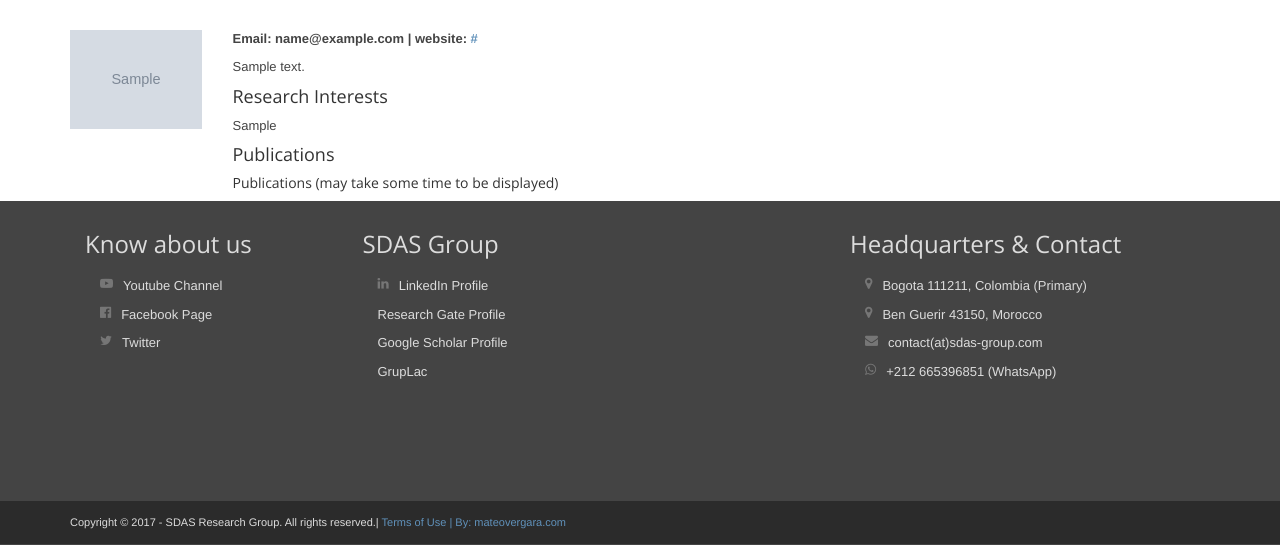
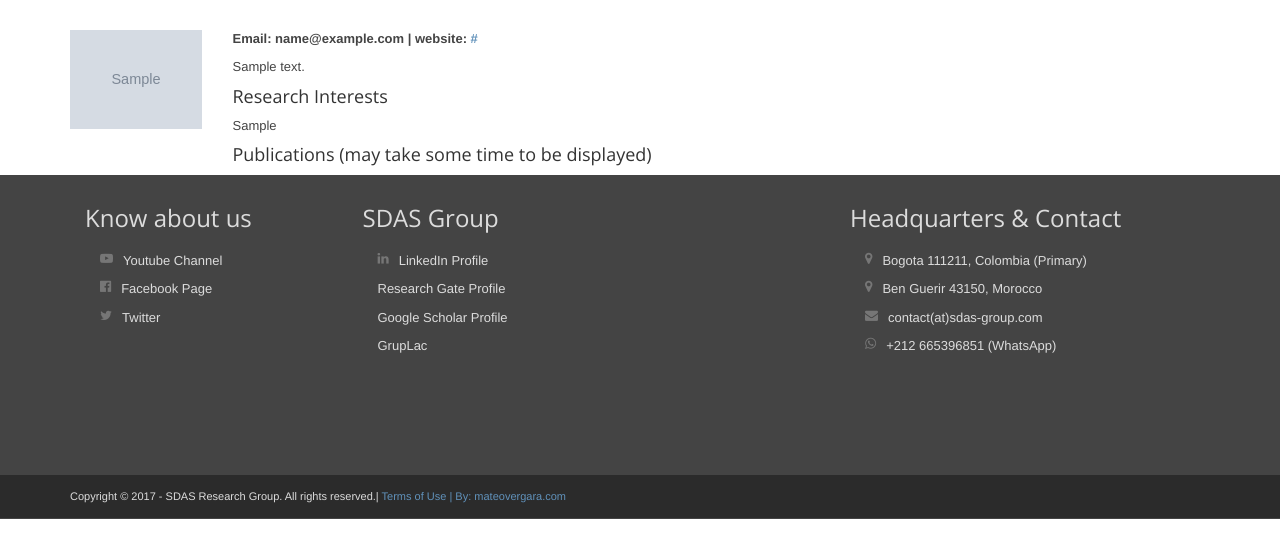
Before and after one commit to sdas-group/sdasgroup_app, a Django app: template app/service/app/templates/single-member.html in a window 1280 px wide. Shown: the part 309-854 px from the top of the page. After the commit the page ends 828 px from the top, so only its background shows below. Run offline with Django 3.2, Linux system fonts and the light colour scheme; tables that the repository leaves empty hold one stand-in row (values such as "Sample post"); the template is opened without the code that fills it: values that come from a table or form of the project are taken from there, most other values are stand-ins (such as "Sample title", 1, 10 or a date in 2020); grey boxes marked "Sample" are stand-in pictures; parts of the project's set-up code (start-up, migrations or seed data) failed here and were passed over; some libraries are stand-ins or nearby versions.

Commit message:
Xiomara and Miguel changed profile

```diff
--- a/app/service/app/templates/members_external.html
+++ b/app/service/app/templates/members_external.html
@@ -53,7 +53,7 @@
                                     <img src="{{ member.photo.url }}" style="width: 90px; height: 100px;" class="img-responsive" alt=""/>
                                 </figure>
                                 <div class="details col-md-10 col-sm-9 col-xs-8">
-                                    <h3 class="title"><a target="_blank" href="https://scholar.google.com/citations?user=tiN96JEAAAAJ&hl=en">{{ member.full_name }}</a></h3>
+                                    <h3 class="title"><a href="{% url 'single_member' member.slug %}">{{ member.full_name }}</a></h3>
                                     <h5 class="title">Email: {{ member.email }} |  External Collaborator</h5>
                                 </div>
                                 <div class="row page-row">
--- a/app/service/app/templates/single-member.html
+++ b/app/service/app/templates/single-member.html
@@ -58,7 +58,7 @@
                                     {% endifequal %}
 
                                     {% ifequal single_member.type_member 120 %}
-                                        <h4 class="title">Collaborator Researcher</h4>
+                                        <h4 class="title">External Collaborator</h4>
                                     {% endifequal %}
 
                                     {% ifequal single_member.type_member 130 %}
@@ -103,266 +103,222 @@
                                     <p style="text-align: justify; alignment-adjust: auto"><span style="text-align: left;">{{ single_member.research_interest }}</p>
 
                                     {% ifequal single_member.id 80 %}
-                                    <h4 class="title">Publications</h4>
-                                    <h5>Publications (may take some time to be displayed)</h5>
+                                    <h4 class="title">Publications (may take some time to be displayed)</h4>
                                     <script src="https://bibbase.org/show?bib=https%3A%2F%2Fwww.diegopeluffo.com%2Fsdas_group_bib_80.bib&jsonp=1"></script>
                                     {% endifequal %}
 
                                     {% ifequal single_member.id 1 %}
-                                    <h4 class="title">Publications</h4>
-                                    <h5>Publications (may take some time to be displayed)</h5>
+                                    <h4 class="title">Publications (may take some time to be displayed)</h4>
                                     <script src="https://bibbase.org/service/mendeley/aba9653c-d139-3f95-aad8-969c487ed2f3/group/b9022d50-068c-31b4-9174-ebfaaf9ee57b?jsonp=1"></script>
                                     {% endifequal %}
 
                                     {% ifequal single_member.id 40 %}
-                                    <h4 class="title">Publications</h4>
-                                    <h5>Publications (may take some time to be displayed)</h5>
+                                    <h4 class="title">Publications (may take some time to be displayed)</h4>
                                     <script src="https://bibbase.org/service/mendeley/e5f1b339-ec56-313b-b123-fd0a1c527f0d?jsonp=1"></script>
                                     {% endifequal %}
 
                                     {% ifequal single_member.id 15 %}
-                                    <h4 class="title">Publications</h4>
-                                    <h5>Publications (may take some time to be displayed)</h5>
+                                    <h4 class="title">Publications (may take some time to be displayed)</h4>
                                     <script src="https://bibbase.org/service/mendeley/f4bee9c8-c485-33cf-b9d4-7424ce07c46d?jsonp=1"></script>
                                     {% endifequal %}
 
                                     {% ifequal single_member.id 2 %}
-                                    <h4 class="title">Publications</h4>
-                                    <h5>Publications (may take some time to be displayed)</h5>
+                                    <h4 class="title">Publications (may take some time to be displayed)</h4>
                                     <script src="https://bibbase.org/service/mendeley/17f86f46-e4c7-3593-b10d-91df3c368d3c?jsonp=1"></script>
                                     {% endifequal %}
 
                                     {% ifequal single_member.id 30 %}
-                                    <h4 class="title">Publications</h4>
-                                    <h5>Publications (may take some time to be displayed)</h5>
+                                    <h4 class="title">Publications (may take some time to be displayed)</h4>
                                     <script src="https://bibbase.org/show?bib=https://dblp.org/pid/238/0929.bib&jsonp=1"></script>
                                     {% endifequal %}
 
                                     {% ifequal single_member.id 31 %}
-                                    <h4 class="title">Publications</h4>
-                                    <h5>Publications (may take some time to be displayed)</h5>
+                                    <h4 class="title">Publications (may take some time to be displayed)</h4>
                                     <script src="https://bibbase.org/service/mendeley/967c9de0-8d3c-3991-bbe2-1cf187e121df?jsonp=1"></script>
                                     {% endifequal %}
 
                                     {% ifequal single_member.id 22 %}
-                                    <h4 class="title">Publications</h4>
-                                    <h5>Publications (may take some time to be displayed)</h5>
+                                    <h4 class="title">Publications (may take some time to be displayed)</h4>
                                     <script src="https://bibbase.org/service/mendeley/333dc3ab-20ce-3188-9e6f-93c572fadeda?jsonp=1"></script>
                                     {% endifequal %}
 
                                     {% ifequal single_member.id 14 %}
-                                    <h4 class="title">Publications</h4>
-                                    <h5>Publications (may take some time to be displayed)</h5>
+                                    <h4 class="title">Publications (may take some time to be displayed)</h4>
                                     <script src="https://bibbase.org/service/mendeley/dcbddeb4-43a7-32ca-8726-8f47f33c5362?jsonp=1"></script>
                                     {% endifequal %}
 
                                     {% ifequal single_member.id 74 %}
-                                    <h4 class="title">Publications</h4>
-                                    <h5>Publications (may take some time to be displayed)</h5>
+                                    <h4 class="title">Publications (may take some time to be displayed)</h4>
                                     <script src="https://bibbase.org/service/mendeley/db6e6aab-fd37-3eb4-a783-8d5b130a8825?jsonp=1"></script>
                                     {% endifequal %}
 
                                     {% ifequal single_member.id 82 %}
-                                    <h4 class="title">Publications</h4>
-                                    <h5>Publications (may take some time to be displayed)</h5>
+                                    <h4 class="title">Publications (may take some time to be displayed)</h4>
                                     <script src="https://bibbase.org/show?bib=https://dblp.org/pid/278/0078.bib&jsonp=1"></script>
                                     {% endifequal %}
 
                                     {% ifequal single_member.id 85 %}
-                                    <h4 class="title">Publications</h4>
-                                    <h5>Publications (may take some time to be displayed)</h5>
+                                    <h4 class="title">Publications (may take some time to be displayed)</h4>
                                     <script src="https://bibbase.org/show?bib=https://dblp.org/pid/301/6684.bib&jsonp=1"></script>
                                     {% endifequal %}
 
                                     {% ifequal single_member.id 17 %}
-                                    <h4 class="title">Publications</h4>
-                                    <h5>Publications (may take some time to be displayed)</h5>
+                                    <h4 class="title">Publications (may take some time to be displayed)</h4>
                                     <script src="https://bibbase.org/show?bib=https://dblp.org/pid/217/7819.bib&json=1&jsonp=1"></script>
                                     {% endifequal %}
 
                                     {% ifequal single_member.id 81 %}
-                                    <h4 class="title">Publications</h4>
-                                    <h5>Publications (may take some time to be displayed)</h5>
+                                    <h4 class="title">Publications (may take some time to be displayed)</h4>
                                     <script src="https://bibbase.org/show?bib=https://dblp.org/pid/04/4922.bib&jsonp=1"></script>
                                     {% endifequal %}
 
                                     {% ifequal single_member.id 27 %}
-                                    <h4 class="title">Publications</h4>
-                                    <h5>Publications (may take some time to be displayed)</h5>
+                                    <h4 class="title">Publications (may take some time to be displayed)</h4>
                                     <script src="https://bibbase.org/show?bib=https://dblp.org/pid/201/2045.bib&jsonp=1"></script>
                                     {% endifequal %}
 
                                     {% ifequal single_member.id 7 %}
-                                    <h4 class="title">Publications</h4>
-                                    <h5>Publications (may take some time to be displayed)</h5>
+                                    <h4 class="title">Publications (may take some time to be displayed)</h4>
                                     <script src="https://bibbase.org/show?bib=https://dblp.org/pid/195/0831.bib&jsonp=1"></script>
                                     {% endifequal %}
 
                                     {% ifequal single_member.id 90 %}
-                                    <h4 class="title">Publications</h4>
-                                    <h5>Publications (may take some time to be displayed)</h5>
+                                    <h4 class="title">Publications (may take some time to be displayed)</h4>
                                     <script src="https://bibbase.org/show?bib=https://dblp.org/pid/324/4086.bib&jsonp=1"></script>
                                     {% endifequal %}
 
                                     {% ifequal single_member.id 9 %}
-                                    <h4 class="title">Publications</h4>
-                                    <h5>Publications (may take some time to be displayed)</h5>
+                                    <h4 class="title">Publications (may take some time to be displayed)</h4>
                                     <script src="https://bibbase.org/show?bib=https://dblp.org/pid/180/6201.bib&jsonp=1"></script>
                                     {% endifequal %}
 
                                     {% ifequal single_member.id 6 %}
-                                    <h4 class="title">Publications</h4>
-                                    <h5>Publications (may take some time to be displayed)</h5>
+                                    <h4 class="title">Publications (may take some time to be displayed)</h4>
                                     <script src="https://bibbase.org/show?bib=https://dblp.org/pid/195/0864.bib&jsonp=1"></script>
                                     {% endifequal %}
 
                                     {% ifequal single_member.id 98 %}
-                                    <h4 class="title">Publications</h4>
-                                    <h5>Publications (may take some time to be displayed)</h5>
+                                    <h4 class="title">Publications (may take some time to be displayed)</h4>
                                     <script src="https://bibbase.org/service/mendeley/ab671682-19b4-3dc7-aa8e-f674831dab33?jsonp=1"></script>
                                     {% endifequal %}
 
                                     {% ifequal single_member.id 20 %}
-                                    <h4 class="title">Publications</h4>
-                                    <h5>Publications (may take some time to be displayed)</h5>
+                                    <h4 class="title">Publications (may take some time to be displayed)</h4>
                                     <script src="https://bibbase.org/show?bib=https://dblp.org/pid/227/6163.bib&jsonp=1"></script>
                                     {% endifequal %}
 
                                     {% ifequal single_member.id 23 %}
-                                    <h4 class="title">Publications</h4>
-                                    <h5>Publications (may take some time to be displayed)</h5>
+                                    <h4 class="title">Publications (may take some time to be displayed)</h4>
                                     <script src="https://bibbase.org/show?bib=https://dblp.org/pid/219/9952.bib&jsonp=1"></script>
                                     {% endifequal %}
 
                                     {% ifequal single_member.id 63 %}
-                                    <h4 class="title">Publications</h4>
-                                    <h5>Publications (may take some time to be displayed)</h5>
+                                    <h4 class="title">Publications (may take some time to be displayed)</h4>
                                     <script src="https://bibbase.org/show?bib=https://dblp.org/pid/238/0950.bib&jsonp=1"></script>
                                     {% endifequal %}
 
                                     {% ifequal single_member.id 67 %}
-                                    <h4 class="title">Publications</h4>
-                                    <h5>Publications (may take some time to be displayed)</h5>
+                                    <h4 class="title">Publications (may take some time to be displayed)</h4>
                                     <script src="https://bibbase.org/service/mendeley/4b366377-87c3-3302-b214-7d3d9dbf677f?jsonp=1"></script>
                                     {% endifequal %}
 
                                     {% ifequal single_member.id 68 %}
-                                    <h4 class="title">Publications</h4>
-                                    <h5>Publications (may take some time to be displayed)</h5>
+                                    <h4 class="title">Publications (may take some time to be displayed)</h4>
                                     <script src="https://bibbase.org/service/mendeley/30760c69-3efa-3207-b837-b316a826a3ab?jsonp=1"></script>
                                     {% endifequal %}
 
                                     {% ifequal single_member.id 41 %}
-                                    <h4 class="title">Publications</h4>
-                                    <h5>Publications (may take some time to be displayed)</h5>
+                                    <h4 class="title">Publications (may take some time to be displayed)</h4>
                                     <script src="https://bibbase.org/show?bib=https://dblp.org/pid/227/6178.bib&jsonp=1"></script>
                                     {% endifequal %}
 
                                     {% ifequal single_member.id 79 %}
-                                    <h4 class="title">Publications</h4>
-                                    <h5>Publications (may take some time to be displayed)</h5>
+                                    <h4 class="title">Publications (may take some time to be displayed)</h4>
                                     <script src="https://bibbase.org/show?bib=https://dblp.org/pid/262/6547.bib&jsonp=1"></script>
                                     {% endifequal %}
 
                                     {% ifequal single_member.id 86 %}
-                                    <h4 class="title">Publications</h4>
-                                    <h5>Publications (may take some time to be displayed)</h5>
+                                    <h4 class="title">Publications (may take some time to be displayed)</h4>
                                     <script src="https://bibbase.org/show?bib=https://dblp.org/pid/217/7831.bib&jsonp=1"></script>
                                     {% endifequal %}
 
                                     {% ifequal single_member.id 84 %}
-                                    <h4 class="title">Publications</h4>
-                                    <h5>Publications (may take some time to be displayed)</h5>
+                                    <h4 class="title">Publications (may take some time to be displayed)</h4>
                                     <script src="https://bibbase.org/show?bib=https://dblp.org/pid/277/9577.bib&jsonp=1"></script>
                                     {% endifequal %}
 
                                     {% ifequal single_member.id 5 %}
-                                    <h4 class="title">Publications</h4>
-                                    <h5>Publications (may take some time to be displayed)</h5>
+                                    <h4 class="title">Publications (may take some time to be displayed)</h4>
                                     <script src="https://bibbase.org/show?bib=https://dblp.org/pid/217/7820.bib&jsonp=1"></script>
                                     {% endifequal %}
 
                                     {% ifequal single_member.id 18 %}
-                                    <h4 class="title">Publications</h4>
-                                    <h5>Publications (may take some time to be displayed)</h5>
+                                    <h4 class="title">Publications (may take some time to be displayed)</h4>
                                     <script src="https://bibbase.org/show?bib=https://dblp.org/pid/219/9878.bib&jsonp=1"></script>
                                     {% endifequal %}
 
                                     {% ifequal single_member.id 43 %}
-                                    <h4 class="title">Publications</h4>
-                                    <h5>Publications (may take some time to be displayed)</h5>
+                                    <h4 class="title">Publications (may take some time to be displayed)</h4>
                                     <script src="https://bibbase.org/show?bib=https://dblp.org/pid/275/6379.bib&jsonp=1"></script>
                                     {% endifequal %}
 
                                     {% ifequal single_member.id 66 %}
-                                    <h4 class="title">Publications</h4>
-                                    <h5>Publications (may take some time to be displayed)</h5>
+                                    <h4 class="title">Publications (may take some time to be displayed)</h4>
                                     <script src="https://bibbase.org/show?bib=https://dblp.org/pid/290/5286.bib&jsonp=1"></script>
                                     {% endifequal %}
 
                                     {% ifequal single_member.id 78 %}
-                                    <h4 class="title">Publications</h4>
-                                    <h5>Publications (may take some time to be displayed)</h5>
+                                    <h4 class="title">Publications (may take some time to be displayed)</h4>
                                     <script src="https://bibbase.org/show?bib=https://dblp.org/pid/275/6447.bib&jsonp=1"></script>
                                     {% endifequal %}
 
                                     {% ifequal single_member.id 94 %}
-                                    <h4 class="title">Publications</h4>
-                                    <h5>Publications (may take some time to be displayed)</h5>
+                                    <h4 class="title">Publications (may take some time to be displayed)</h4>
                                     <script src="https://bibbase.org/show?bib=https://dblp.org/pid/268/9075.bib&jsonp=1"></script>
                                     {% endifequal %}
 
                                     {% ifequal single_member.id 83 %}
-                                    <h4 class="title">Publications</h4>
-                                    <h5>Publications (may take some time to be displayed)</h5>
+                                    <h4 class="title">Publications (may take some time to be displayed)</h4>
                                     <script src="https://bibbase.org/show?bib=https://dblp.org/pid/277/8411.bib&jsonp=1"></script>
                                     {% endifequal %}
 
                                     {% ifequal single_member.id 102 %}
-                                    <h4 class="title">Publications</h4>
-                                    <h5>Publications (may take some time to be displayed)</h5>
+                                    <h4 class="title">Publications (may take some time to be displayed)</h4>
                                     <script src="https://bibbase.org/service/mendeley/ea08b3f3-0663-3787-971d-82ac11993544?jsonp=1"></script>
                                     {% endifequal %}
 
                                     {% ifequal single_member.id 103 %}
-                                    <h4 class="title">Publications</h4>
-                                    <h5>Publications (may take some time to be displayed)</h5>
+                                    <h4 class="title">Publications (may take some time to be displayed)</h4>
                                     <script src="https://bibbase.org/service/mendeley/668cf8d1-9efc-3c39-9e3c-0445aa0d2cd9?jsonp=1"></script>
                                     {% endifequal %}
 
                                     {% ifequal single_member.id 56 %}
-                                    <h4 class="title">Publications</h4>
-                                    <h5>Publications (may take some time to be displayed)</h5>
+                                    <h4 class="title">Publications (may take some time to be displayed)</h4>
                                      <script src="https://bibbase.org/service/mendeley/87ca63cb-6234-3429-a14d-4b37645af57b/group/1ab4b95c-b54d-3697-b8de-c460d572d3f2?jsonp=1"></script>
                                     {% endifequal %}
 
                                     {% ifequal single_member.id 108 %}
-                                    <h4 class="title">Publications</h4>
-                                    <h5>Publications (may take some time to be displayed)</h5>
+                                    <h4 class="title">Publications (may take some time to be displayed)</h4>
                                      <script src="https://bibbase.org/show?bib=https://dblp.org/pid/300/3825.bib&jsonp=1"></script>
                                     {% endifequal %}
 
                                     {% ifequal single_member.id 105 %}
-                                    <h4 class="title">Publications</h4>
-                                    <h5>Publications (may take some time to be displayed)</h5>
+                                    <h4 class="title">Publications (may take some time to be displayed)</h4>
                                      <script src="https://bibbase.org/service/mendeley/8dfcede1-2f4c-3600-8b67-8b0c1f334b84?jsonp=1"></script>
                                     {% endifequal %}
 
                                     {% ifequal single_member.id 104 %}
-                                    <h4 class="title">Publications</h4>
-                                    <h5>Publications (may take some time to be displayed)</h5>
+                                    <h4 class="title">Publications (may take some time to be displayed)</h4>
                                      <script src="https://bibbase.org/service/mendeley/69bb98f5-22d4-3d4c-b90c-d86b1be9b454?jsonp=1"></script>
                                     {% endifequal %}
 
                                     {% ifequal single_member.id 112 %}
-                                    <h4 class="title">Publications</h4>
-                                    <h5>Publications (may take some time to be displayed)</h5>
+                                    <h4 class="title">Publications (may take some time to be displayed)</h4>
                                      <script src="https://bibbase.org/service/mendeley/be6263d9-e5f6-3436-8031-6661eb6f0f4d?jsonp=1"></script>
                                     {% endifequal %}
 
                                     {% ifequal single_member.id 113 %}
-                                    <h4 class="title">Publications</h4>
-                                    <h5>Publications (may take some time to be displayed)</h5>
+                                    <h4 class="title">Publications (may take some time to be displayed)</h4>
                                      <script src="https://bibbase.org/service/mendeley/b221d53b-b3ee-3178-a94d-c4b305de9d40?jsonp=1"></script>
                                     {% endifequal %}
                                     <!--{% if Publications %}
```
